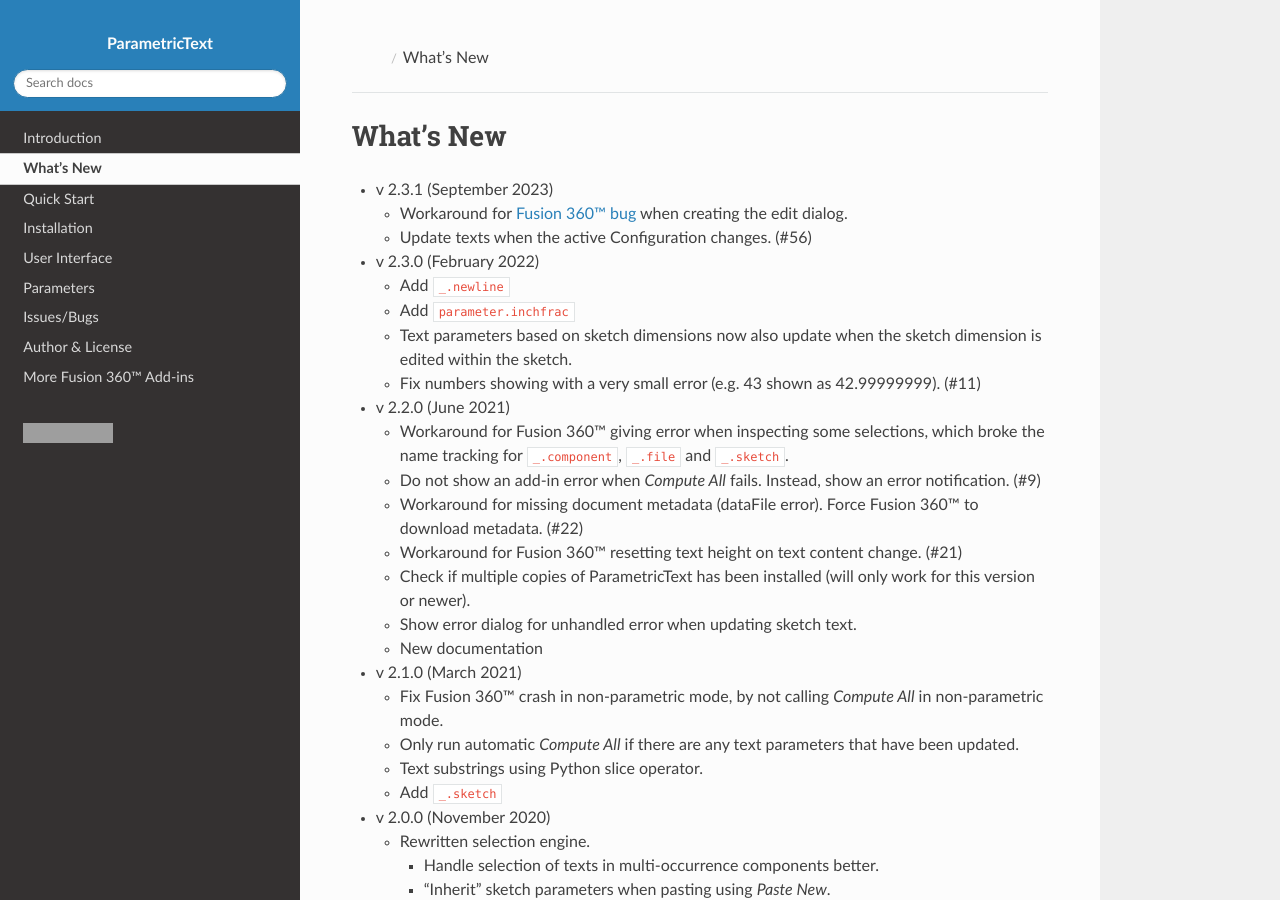
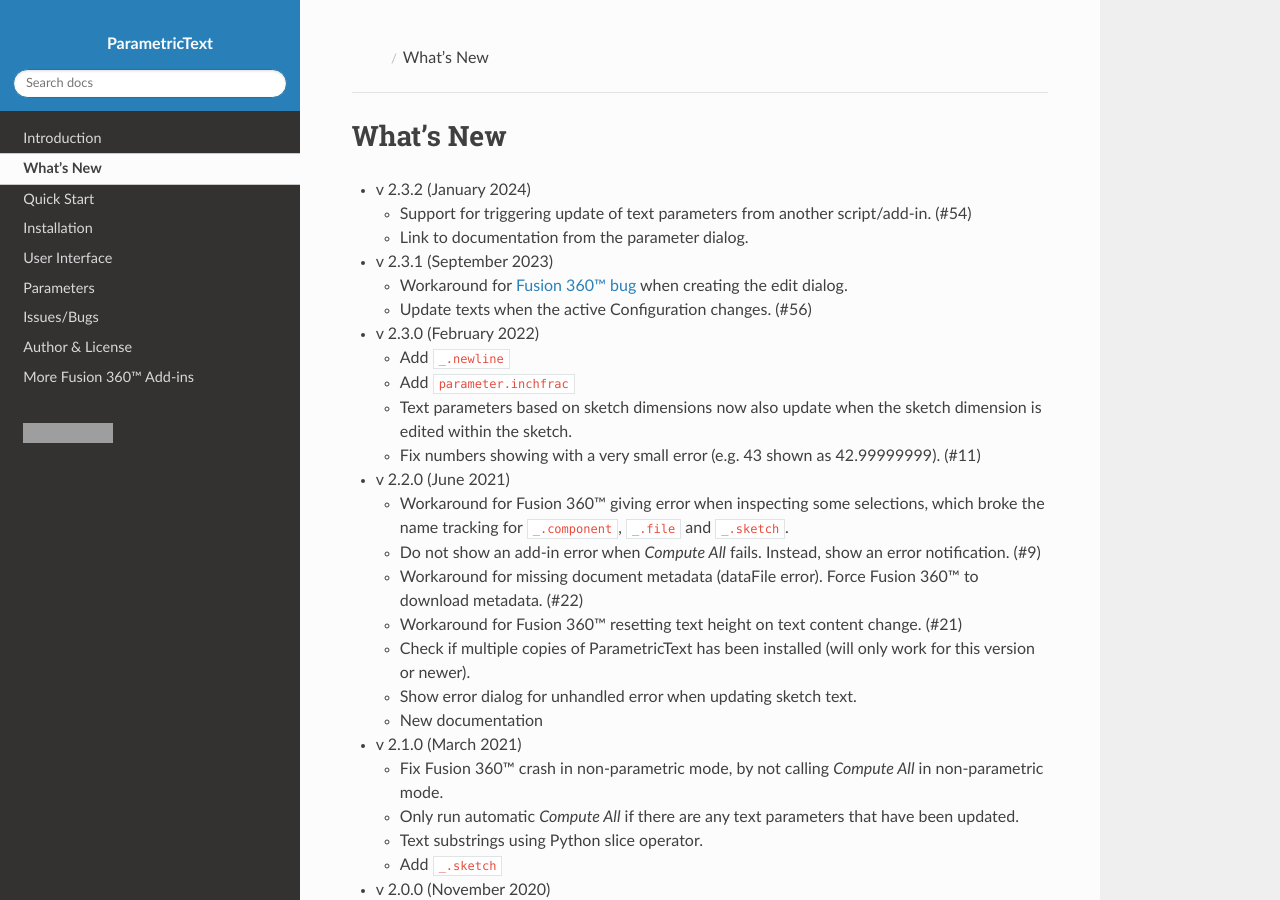
Before and after one commit to thomasa88/ParametricText, a Sphinx documentation site: the page built from docs/changelog.rst, in a window 1280 px wide and 900 px high. Built offline with Sphinx 7.4.7 and the Read the Docs theme 2.0.0, drawn with Linux system fonts in a browser that asks for light colours; grey boxes are pictures that could not be loaded.

Commit message:
Version 2.3.2

```diff
--- a/docs/changelog.rst
+++ b/docs/changelog.rst
@@ -1,5 +1,10 @@
 What's New
 ----------
+
+-  v 2.3.2 (January 2024)
+
+   - Support for triggering update of text parameters from another script/add-in. (#54)
+   - Link to documentation from the parameter dialog.
 
 -  v 2.3.1 (September 2023)
 
```
Also changed, not shown: 1 other file.
